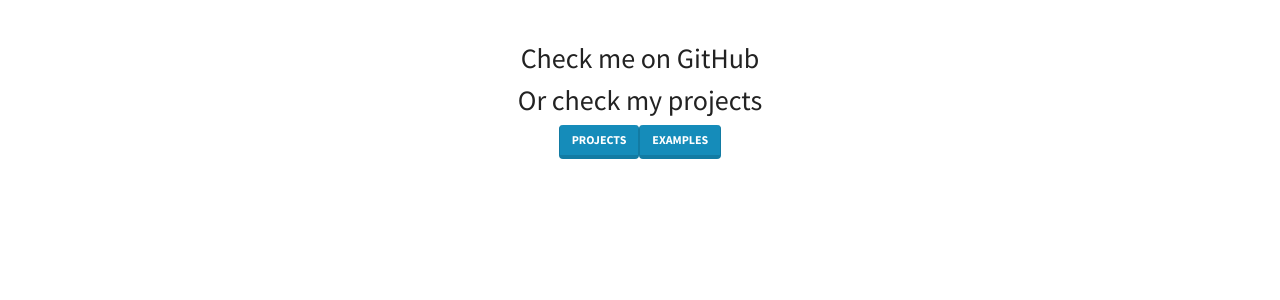
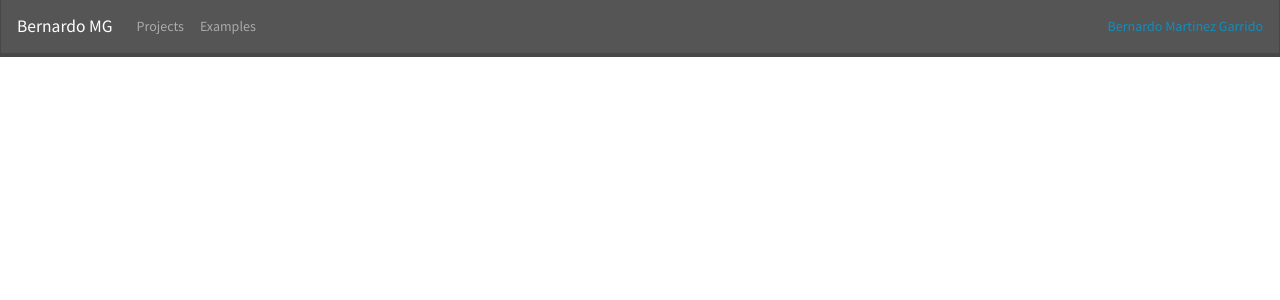
Before and after one commit to Bernardo-MG/front-site, a Jekyll site: the page built from index.md, in a window 1280 px wide. Shown: the top 300 px of the page. Built offline with Jekyll 4.4.1, drawn with Linux system fonts in a browser that asks for light colours; nearby versions of some CDN libraries; a script that is not in the unit is left out.

Commit message:
Simplified front page

```diff
--- a/_layouts/home.html
+++ b/_layouts/home.html
@@ -2,6 +2,7 @@
 <html xmlns="http://www.w3.org/1999/xhtml" lang="en">
 {%- include head.html -%}
 <body>
+   {%- include header.html -%}
    <main role="main" class="container">
       <section id="main-section" class="container">
          {{ content }}
--- a/index.md
+++ b/index.md
@@ -3,25 +3,8 @@ layout: home
 title: Index
 ---
 
-<div class="row justify-content-center">
-   <h2>Check me on GitHub</h2>
-</div>
-
-<div class="row justify-content-center">
-   <div class="github-card" data-github="bernardo-mg" data-width="400" data-height="" data-theme="default"></div>
-</div>
-
-<div class="row justify-content-center">
-   <h2>Or check my projects</h2>
-</div>
-
-<div class="row justify-content-center">
-{%- assign default_paths = site.pages | map: "path" -%}
-{%- assign page_paths = site.header_pages | default: default_paths -%}
-{%- for path in page_paths -%}
-   {%- assign current_page = site.pages | where: "path", path | first -%}
-   {%- if current_page.title -%}
-   <a href="{{ current_page.url | relative_url }}" type="button" class="btn btn-primary">{{ current_page.title | escape }}</a>
-   {% endif %}
-{%- endfor -%}
-</div>
+<header class="pb-2 mt-4 mb-2">
+   <div class="row justify-content-center">
+      <div class="github-card" data-github="bernardo-mg" data-width="400" data-height="" data-theme="default"></div>
+   </div>
+</header>
```
